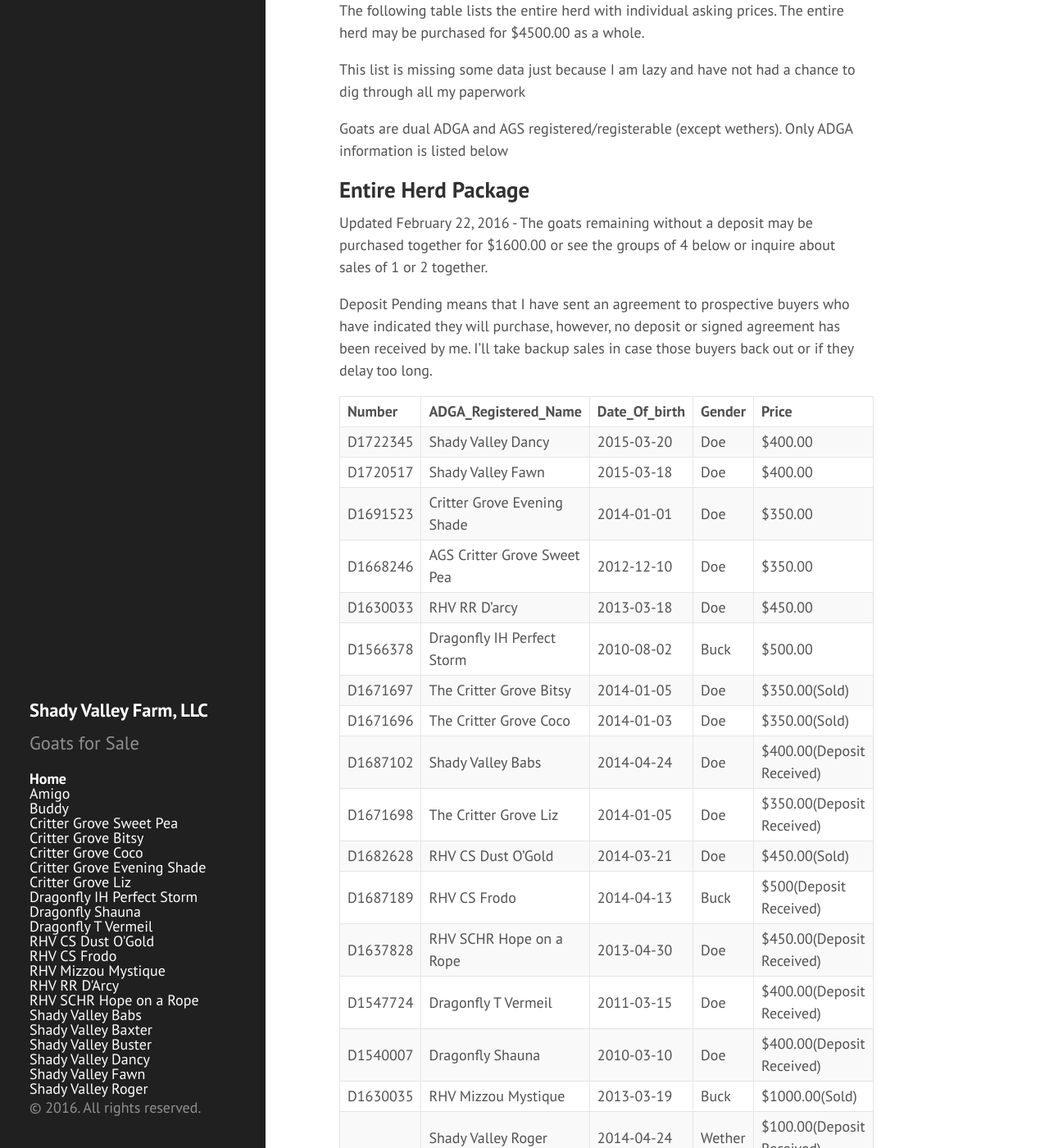
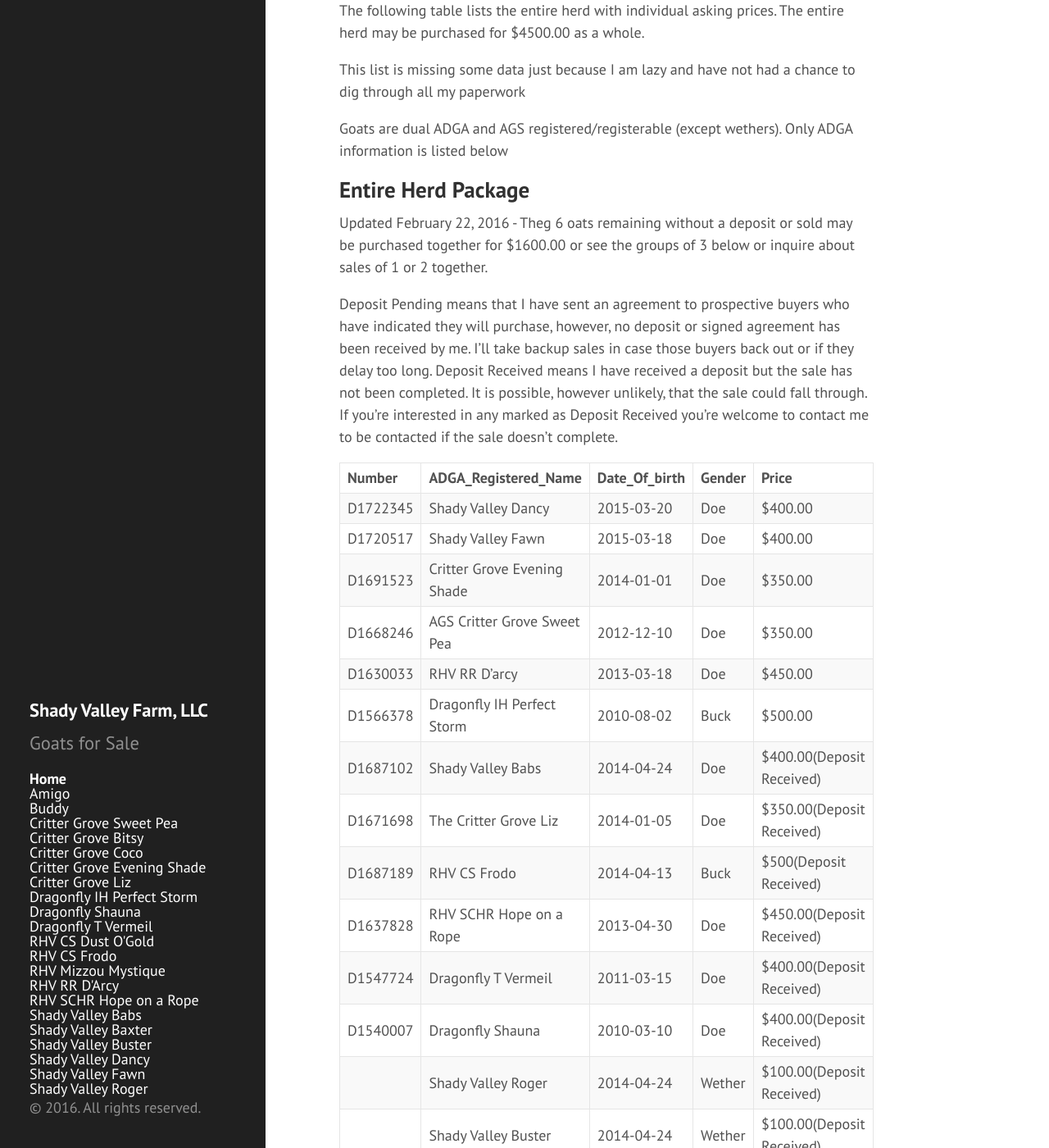
Before and after one commit to shadyvalleyfarm/shadyvalleyfarm.github.io, a Jekyll site: the page built from index.md, in a window 1280 px wide and 1400 px high, scrolled down 593 px. Shown: the whole window at 82% size. Built offline with Jekyll 4.4.1, drawn with Linux system fonts in a browser that asks for light colours; Markdown is read by kramdown in place of the engine named in the settings; some of the changed text lies outside the part shown.

Commit message:
Update index.md with corrections

```diff
--- a/index.md
+++ b/index.md
@@ -31,10 +31,11 @@
 
 ## Entire Herd Package
 
-Updated February 22, 2016 - The goats remaining without a deposit may be purchased together for $1600.00 or see the groups of 4 below or inquire about sales of 1 or 2 together.
+Updated February 22, 2016 - Theg 6 oats remaining without a deposit or sold may be purchased together for $1600.00 or see the groups of 3 below or inquire about sales of 1 or 2 together.
 
 Deposit Pending means that I have sent an agreement to prospective buyers who have indicated they will purchase, however, no deposit or signed agreement has been received by me. I'll take backup
-sales in case those buyers back out or if they delay too long.
+sales in case those buyers back out or if they delay too long.  Deposit Received means I have received a deposit but the sale has not been completed. It is possible, however unlikely, that the sale
+could fall through. If you're interested in any marked as Deposit Received you're welcome to contact me to be contacted if the sale doesn't complete.
 
 |Number|ADGA_Registered_Name|Date_Of_birth|Gender|Price
 |:----------|:-------|:-------|:-------|:-------|:-------
@@ -44,26 +45,27 @@
 |D1668246|AGS Critter Grove Sweet Pea|2012-12-10|Doe|$350.00
 |D1630033|RHV RR D'arcy|2013-03-18|Doe|$450.00
 |D1566378|Dragonfly IH Perfect Storm|2010-08-02|Buck|$500.00
-|D1671697|The Critter Grove Bitsy|2014-01-05|Doe|$350.00(Sold)
-|D1671696|The Critter Grove Coco|2014-01-03|Doe|$350.00(Sold)
 |D1687102|Shady Valley Babs|2014-04-24|Doe|$400.00(Deposit Received)
 |D1671698|The Critter Grove Liz|2014-01-05|Doe|$350.00(Deposit Received)
-|D1682628|RHV CS Dust O'Gold|2014-03-21|Doe|$450.00(Sold)
 |D1687189|RHV CS Frodo|2014-04-13|Buck|$500(Deposit Received)
 |D1637828|RHV SCHR Hope on a Rope|2013-04-30|Doe|$450.00(Deposit Received)
 |D1547724|Dragonfly T Vermeil|2011-03-15|Doe|$400.00(Deposit Received)
 |D1540007|Dragonfly Shauna|2010-03-10|Doe|$400.00(Deposit Received)
-|D1630035|RHV Mizzou Mystique|2013-03-19|Buck|$1000.00(Sold)
 | |Shady Valley Roger |2014-04-24|Wether|$100.00(Deposit Received)
 | |Shady Valley Buster|2014-04-24|Wether|$100.00(Deposit Received)
 | |Shady Valley Baxter|2015-04-18|Wether|$100.00(Deposit Received)
 | |Amigo|2013-03-17|Wether|$100.00(Deposit Received)
 | |Buddy|2013-05-29|Wether|$100.00(Deposit Received)
+|D1671697|The Critter Grove Bitsy|2014-01-05|Doe|$350.00(Sold)
+|D1671696|The Critter Grove Coco|2014-01-03|Doe|$350.00(Sold)
+|D1682628|RHV CS Dust O'Gold|2014-03-21|Doe|$450.00(Sold)
+|D1630035|RHV Mizzou Mystique|2013-03-19|Buck|$1000.00(Sold)
+
 
 ## Select Groups
 
 I'm grouping together smaller groups of goats. These groups are discounted.  I would consider swapping around some goats in these groups, however, the reason I'm selling is because
-I can not keep them I will not put myself in a situation to end up with one or two goats who can't be sold. So please keep this in mind when inquiring.
+I can not keep them I will not put myself in a situation to end up with one or two goats who can't be sold in a timely manner. So please keep this in mind when inquiring.
 
 ### Group 1 - $900.00
 
```
